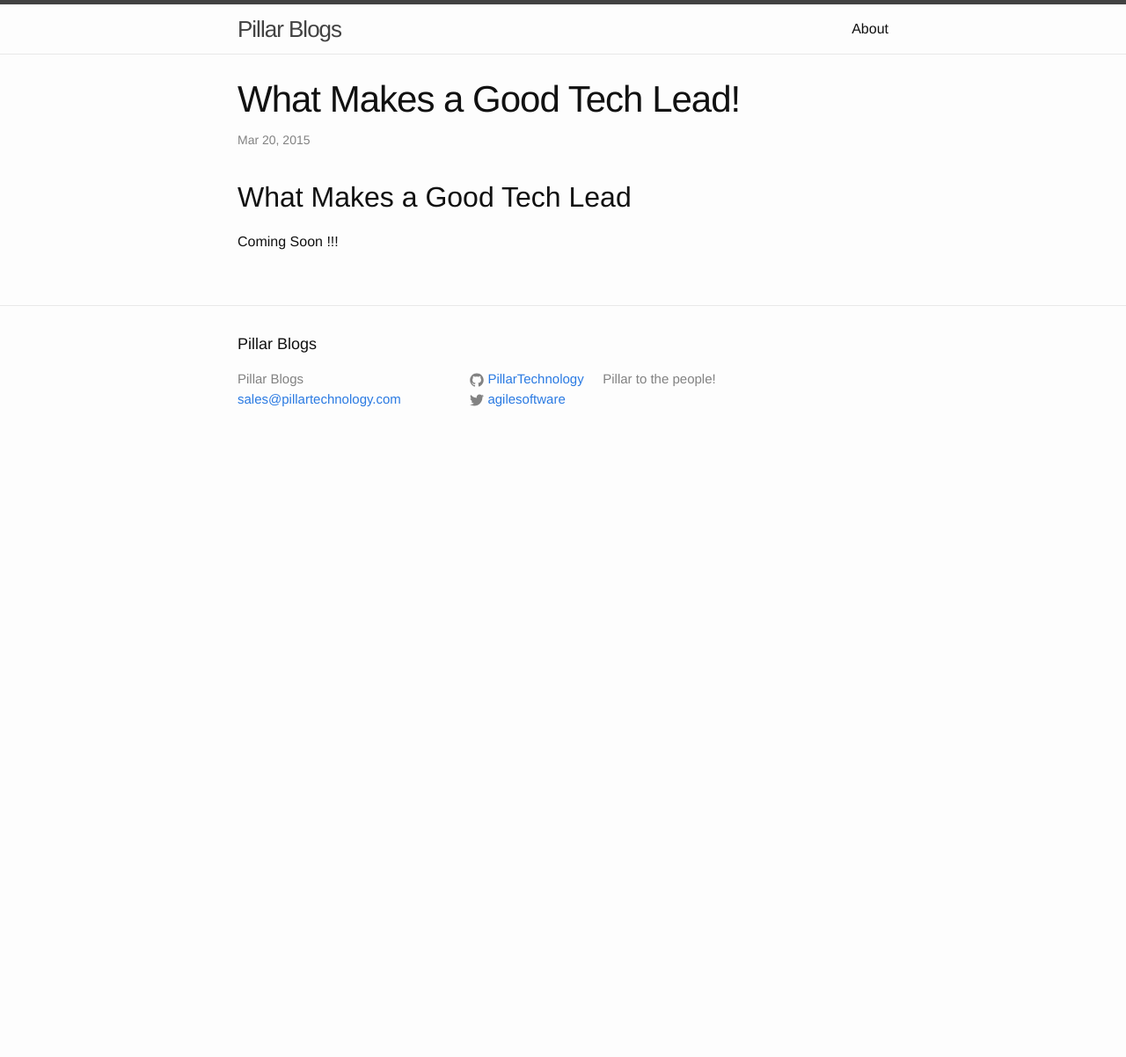
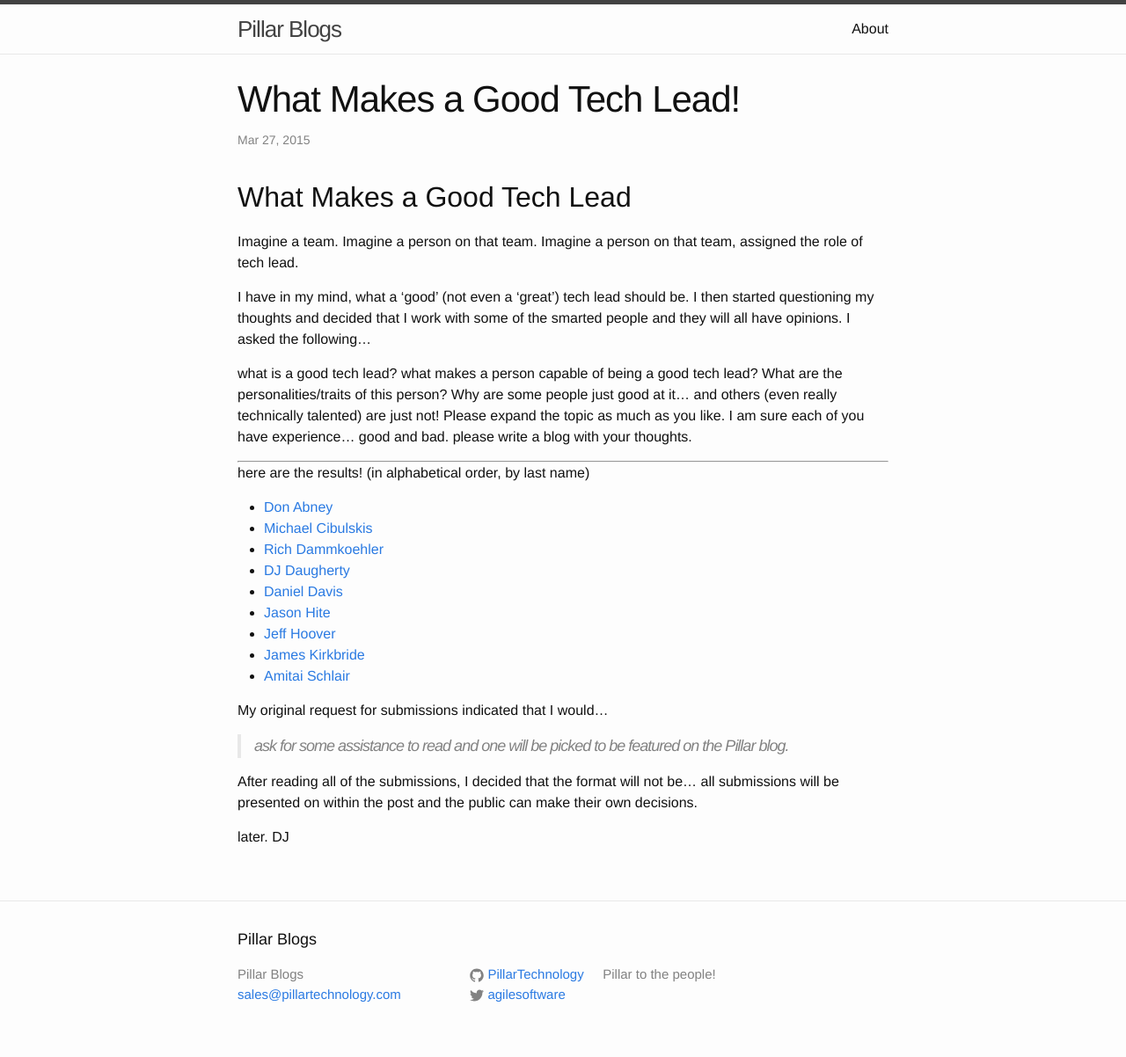
Before and after one commit to mholtman/pillartechnology.github.io, a Jekyll site: the page built from _posts/2015-03-20-what_makes_a_good_tech_lead.markdown, in a window 1280 px wide. Shown: the whole page at 88% size. Built offline with Jekyll 4.4.1, drawn with Linux system fonts in a browser that asks for light colours; before the commit the page ends 900 px from its top, so only the background shows below that.

Commit message:
adding tech lead post

```diff
--- a/_posts/2015-03-20-what_makes_a_good_tech_lead.markdown
+++ b/_posts/2015-03-20-what_makes_a_good_tech_lead.markdown
@@ -1,10 +1,46 @@
 ---
 layout: post
 title:  "What Makes a Good Tech Lead!"
-date:   2015-03-20 19:32:53
-categories: jekyll update
+date:   2015-03-27 19:32:53
+categories: tech lead
 ---
 
 ## What Makes a Good Tech Lead
 
-Coming Soon !!!
+Imagine a team.  Imagine a person on that team.  Imagine a person on that
+team, assigned the role of tech lead.
+
+I have in my mind, what a 'good' (not even a 'great') tech lead should be.  I
+then started questioning my thoughts and decided that I work with some of the
+smarted people and they will all have opinions. I asked the following...
+
+what is a good tech lead? what makes a person capable of being a good tech
+lead? What are the personalities/traits of this person? Why are some people
+just good at it... and others (even really technically talented) are just
+not! Please expand the topic as much as you like. I am sure each of you
+have experience... good and bad.  please write a blog with your thoughts.
+
+---
+
+here are the results! (in alphabetical order, by last name)
+
+- [Don Abney](http://donabney.blogspot.com/2015/03/tech-lead-i-do-not-think-it-means-what.html)
+- [Michael Cibulskis](http://www.noackexpected.com/2015/03/wanted-technical-lead-what-should-i-be.html)
+- [Rich Dammkoehler](http://ironmoose.blogspot.com/2015/03/what-is-good-tech-lead.html)
+- [DJ Daugherty](http://ddaugher.github.io/what_makes_a_good_tech_lead/)
+- [Daniel Davis](http://d2ramblings.blogspot.com/)
+- [Jason Hite](https://medium.com/@jasonhite/all-about-being-a-tech-lead-d69c8babfd58)
+- [Jeff Hoover](http://blog.jhoover.com/2015/03/what-do-you-expect-from-tech-lead.html)
+- [James Kirkbride](http://jameskbride.blogspot.com/2015/03/what-is-good-tech-lead.html?spref=tw)
+- [Amitai Schlair](http://www.schmonz.com/2015/03/13/when-is-being-technical-lead-a-good-decision/)
+
+My original request for submissions indicated that I would...
+> ask for some assistance to read and one will be picked to be featured on
+the Pillar blog.
+
+After reading all of the submissions, I decided that the format will not be... all
+submissions will be presented on within the post and the public can make their own
+decisions.
+
+later.
+DJ
```
